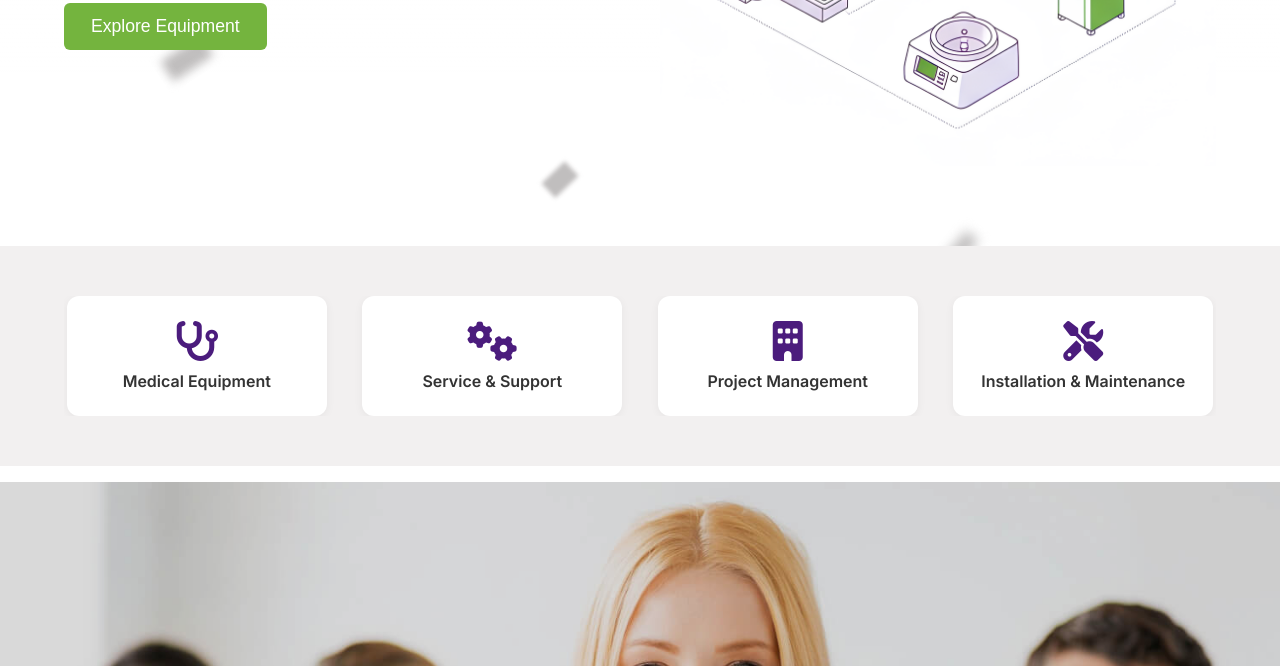
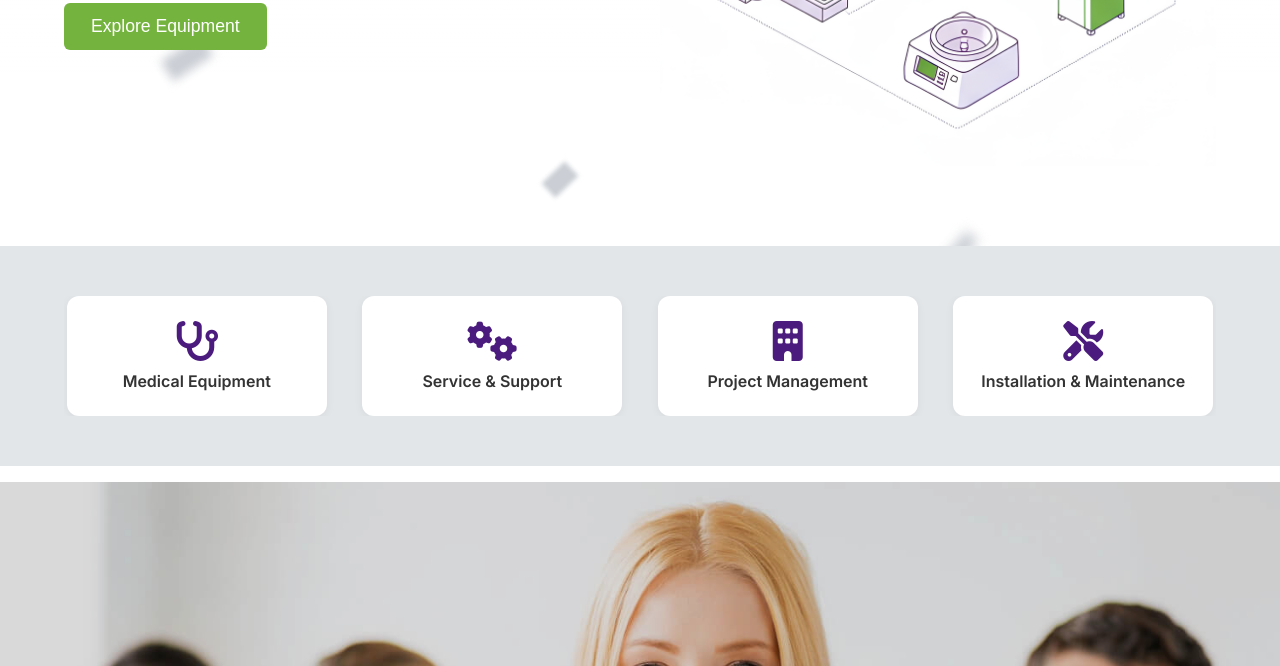
Before and after one commit to KiranJohns/GulfcareInnovation, a plain HTML site: page index.html in a window 1280 px wide. Shown: the part 516-1182 px from the top of the page. Drawn offline with Linux system fonts and the light colour scheme.

Commit message:
css colors

```diff
--- a/style.css
+++ b/style.css
@@ -236,7 +236,7 @@ background-image: linear-gradient(-180deg, rgba(255, 255, 255, 0.4) 0%, rgba(255
   width: 1em;
   height: 1em;
   transform: translateY(100%);
-  background: #c0bebe;
+  background: #cbcfd5;
 }
 
 .squares .square:nth-child(2) {
@@ -315,7 +315,7 @@ background-image: linear-gradient(-180deg, rgba(255, 255, 255, 0.4) 0%, rgba(255
 --------------------------------------------- */
 .features {
   padding: 50px 0;
-  background: #f2f0f0;
+  background: #e3e6e9;
   margin-bottom: 1rem;
 }
 
```
